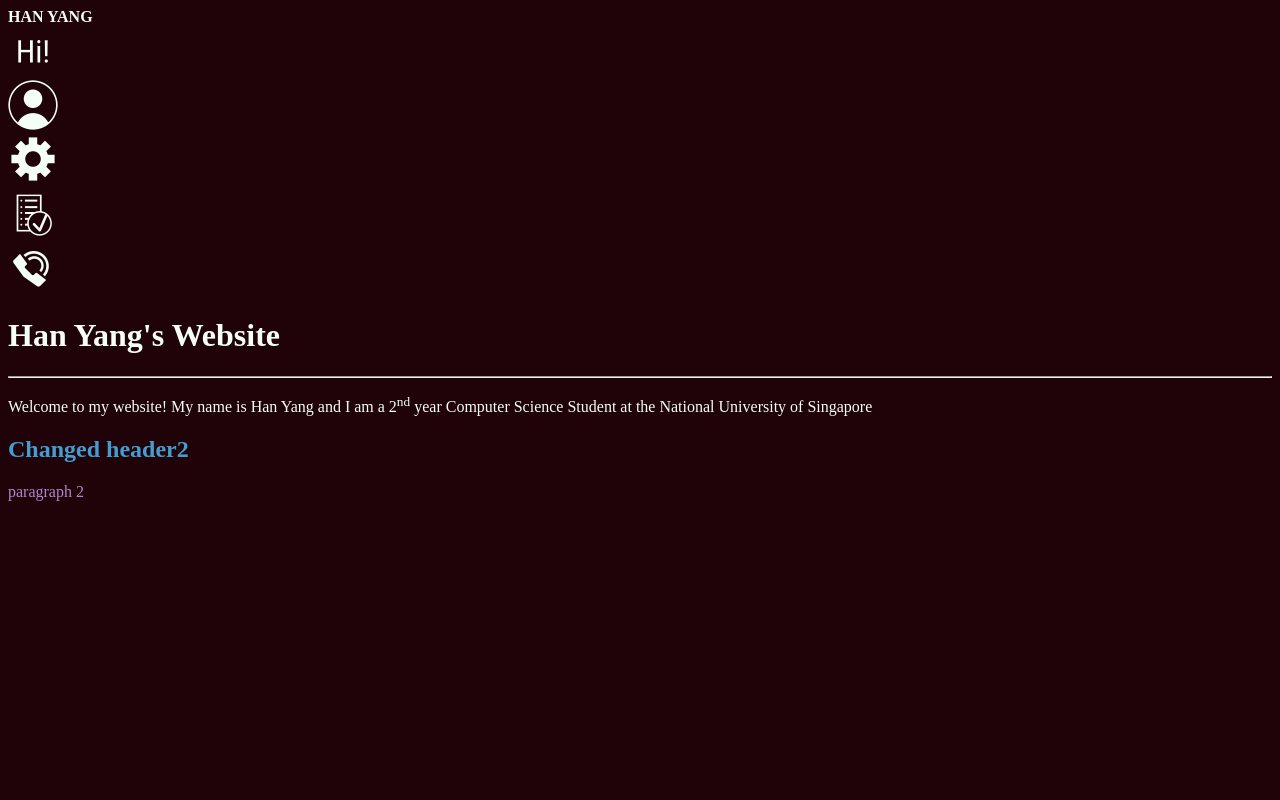
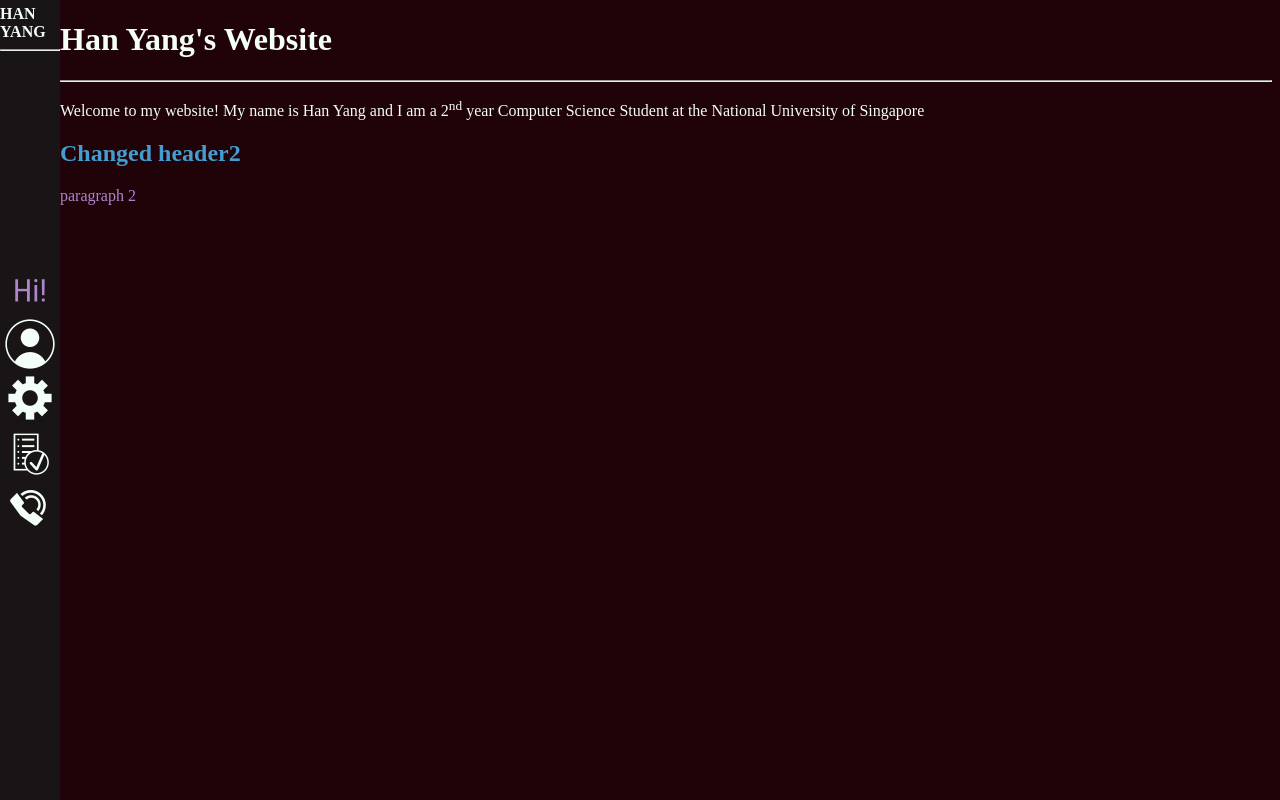
Before and after one commit to FestiveCat/FestiveCat.github.io, a plain HTML site: page index.html in a window 1280 px wide. Drawn offline with Linux system fonts and the light colour scheme.

Commit message:
aligned sidebar

```diff
--- a/index.html
+++ b/index.html
@@ -9,16 +9,20 @@
         <link rel="stylesheet" type="text/css" href="style.css">
         <title>Han Yang's Website</title>
     </head>
+
     <body>
-        <div>
-            <section>
+        <div class="sidebar">
+            <div class="sidebarHeader">
                 <b>HAN YANG</b>
-            </section>
-            <a href="index.html"><img src="images/intro.png" height="50px" alt="Intro Page"></a><br>
-            <a href="htmls/aboutMe.html"><img src="images/about.png" height="50px" alt="About Me"></a><br>
-            <a href="htmls/skills.html"><img src="images/skills.png" height="50px" alt="Skills & Experience"></a><br>
-            <a href="htmls/projects.html"><img src="images/proj.png" height="50px" alt="Projects & Awards"></a><br>
-            <a href="htmls/contact.html"><img src="images/contact.png" height="50px" alt="Contact Me"></a><br>
+                <hr>
+            </div>
+            <div class="sidebarIcons">
+                <a href="index.html"><img src="images/intro.png" alt="Intro Page" style="filter: brightness(0) saturate(100%) invert(74%) sepia(81%) saturate(1982%) hue-rotate(209deg) brightness(85%) contrast(87%); "></a><br>
+                <a href="htmls/aboutMe.html"><img src="images/about.png" alt="About Me"></a><br>
+                <a href="htmls/skills.html"><img src="images/skills.png" alt="Skills & Experience"></a><br>
+                <a href="htmls/projects.html"><img src="images/proj.png" alt="Projects & Awards"></a><br>
+                <a href="htmls/contact.html"><img src="images/contact.png" alt="Contact Me"></a><br>
+            </div>
         </div>
 
         <div>
--- a/style.css
+++ b/style.css
@@ -1,6 +1,52 @@
-@font-face { font-family: Delicious; src: url('Delicious-Roman.otf'); }
-@font-face { font-family: Delicious; font-weight: bold; src: url('Delicious-Bold.otf');}
+/*
+    Constant declarations ala typical programming languages
+    to reference them, do var(varName)
+*/
+:root {
+    --sidebarWidth: 60px;
+    --sidebarIconSize: 50px;
+    --sidebarMargin: calc((var(--sidebarWidth) - var(--sidebarIconSize) )/ 2);
+
+    /* Colors */
+    --colorMaroon: #1F0308;
+    --colorCream: #F4FFF8;
+    --colorSmokey: #191516;
+    --colorLBlue: #449DD1; /* filter: brightness(0) saturate(100%) invert(56%) sepia(44%) saturate(607%) hue-rotate(158deg) brightness(92%) contrast(93%); */
+    --colorLavender: #B084CC; /* filter: brightness(0) saturate(100%) invert(74%) sepia(81%) saturate(1982%) hue-rotate(209deg) brightness(85%) contrast(87%); */
+}
+
 body {
-    background-color:#1F0308;
-    color: #F4FFF8;
+    background-color: var(--colorMaroon);
+    color: var(--colorCream);
+    margin-left: var(--sidebarWidth);
 }
+
+.sidebar {
+    height: 100%;
+    width: var(--sidebarWidth);
+    position: fixed;
+    z-index: 1;
+    top: 0;
+    left: 0;
+    /* overflow-x: hidden; */
+    padding-top: 0px;
+    background: var(--colorSmokey);
+
+    display: flex;
+    align-items: center;
+}
+
+.sidebarHeader {
+    position: absolute;
+    top: var(--sidebarMargin);
+    align-items: center;
+
+}
+
+div[class=sidebarIcons] img[src^="images"] {
+    height: var(--sidebarIconSize);
+    margin-left: var(--sidebarMargin);
+}
+div[class=sidebarIcons] img[src^="images"]:hover {
+    filter: brightness(0) saturate(100%) invert(56%) sepia(44%) saturate(607%) hue-rotate(158deg) brightness(92%) contrast(93%);
+}
```
